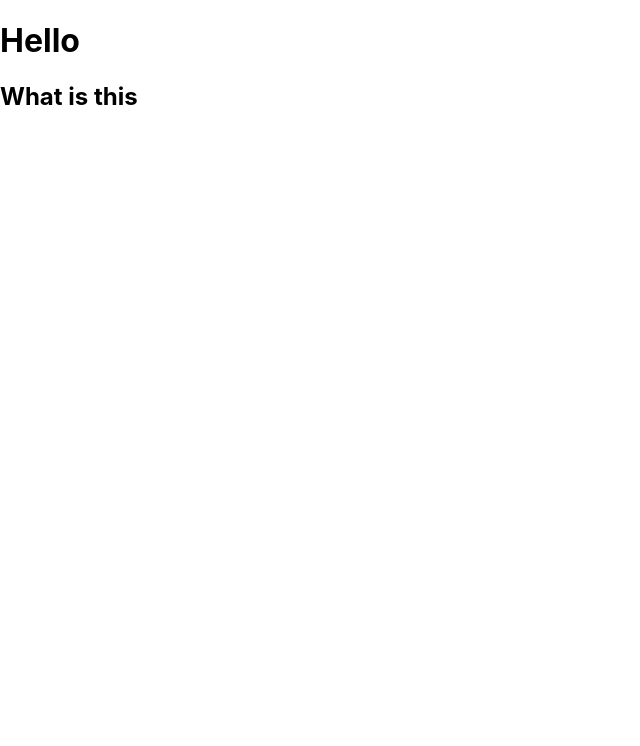
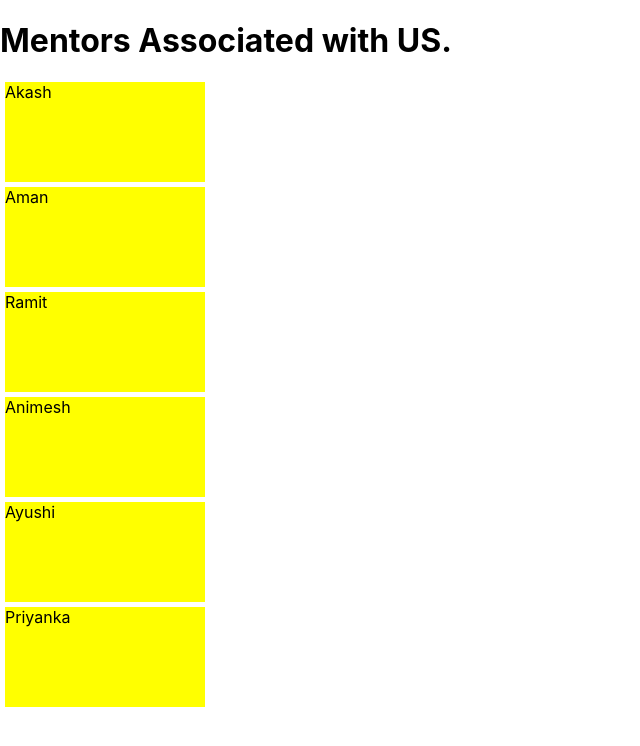
Before and after one commit to thakurutkarsh22/newton-react-fsd-july-2023, a React (Create React App) app: page /mentor in a window 1280 px wide. Shown: the top 746 px of the page, without its empty margins (0-640 px from the left). Built offline with nearby package versions, Linux system fonts and the light colour scheme.

Commit message:
React router intro

```diff
--- a/package.json
+++ b/package.json
@@ -9,6 +9,7 @@
     "@testing-library/user-event": "^13.5.0",
     "react": "^18.2.0",
     "react-dom": "^18.2.0",
+    "react-router-dom": "^6.22.3",
     "react-scripts": "5.0.1",
     "web-vitals": "^2.1.4"
   },
--- /dev/null
+++ b/src/12.ReactRouting/2.RouterApplicatoin/RouterApp.js
@@ -0,0 +1,25 @@
+import { Routes, Route } from "react-router-dom";
+import HomePage from "./pages/HomePage";
+import MentorPage from "./pages/MentorPage";
+
+function RouterApp() {
+  return (
+    <>
+      {/* <HomePage />
+      <MentorPage /> */}
+
+      {/* NAV BAR  */}
+      <nav></nav>
+
+      {/* REAL ROUTING LOGIC */}
+
+      {/* Registering of Routes */}
+      <Routes>
+        <Route path="/" element={<HomePage />}></Route>
+        <Route path="/mentor" element={<MentorPage />}></Route>
+      </Routes>
+    </>
+  );
+}
+
+export default RouterApp;
--- /dev/null
+++ b/src/12.ReactRouting/2.RouterApplicatoin/components/FAQ.js
@@ -0,0 +1,14 @@
+function FAQ() {
+  return (
+    <>
+      <h4>FAQ</h4>
+      <ol>
+        <li>How this website works? </li>
+        <li>What is your premium Feature?</li>
+        <li>Is your Subscription lifetime?</li>
+      </ol>
+    </>
+  );
+}
+
+export default FAQ;
--- /dev/null
+++ b/src/12.ReactRouting/2.RouterApplicatoin/components/WelcomeComponent.js
@@ -0,0 +1,5 @@
+function WelcomeComponent() {
+  return <h1 style={{ margin: "20px" }}>Welcom to My Rounter App</h1>;
+}
+
+export default WelcomeComponent;
--- /dev/null
+++ b/src/12.ReactRouting/2.RouterApplicatoin/pages/HomePage.js
@@ -0,0 +1,16 @@
+import FAQ from "../components/FAQ";
+import WelcomeComponent from "../components/WelcomeComponent";
+
+function HomePage() {
+  return (
+    <>
+      <WelcomeComponent />
+
+      <div style={{ margin: "10px" }}>Wecome to be part of 1 % elite</div>
+
+      <FAQ />
+    </>
+  );
+}
+
+export default HomePage;
--- /dev/null
+++ b/src/12.ReactRouting/2.RouterApplicatoin/pages/MentorPage.js
@@ -0,0 +1,35 @@
+import { useState } from "react";
+
+function MentorPage() {
+  const [mentorList] = useState([
+    "Akash",
+    "Aman",
+    "Ramit",
+    "Animesh",
+    "Ayushi",
+    "Priyanka",
+  ]);
+
+  return (
+    <>
+      <h1>Mentors Associated with US.</h1>
+
+      {mentorList.map((mentor) => {
+        return (
+          <div
+            style={{
+              width: "200px",
+              height: "100px",
+              background: "yellow",
+              margin: "5px",
+            }}
+          >
+            {mentor}
+          </div>
+        );
+      })}
+    </>
+  );
+}
+
+export default MentorPage;
--- a/src/index.js
+++ b/src/index.js
@@ -5,6 +5,8 @@ import App from "./App";
 import reportWebVitals from "./reportWebVitals";
 import HelloComponent from "./1.BasicReact/1.HelloComponent/HelloComponent";
 import HelloClassComponent from "./1.BasicReact/1.HelloComponent/HelloClassComponent";
+import RouterApp from "./12.ReactRouting/2.RouterApplicatoin/RouterApp";
+import { BrowserRouter } from "react-router-dom";
 
 // document keyword is my REAL DOM
 const root = ReactDOM.createRoot(document.getElementById("root"));
@@ -12,7 +14,13 @@ const root = ReactDOM.createRoot(document.getElementById("root"));
 //root is my  VIRTUAL DOM
 root.render(
   <React.StrictMode>
-    <App />
+    {/* ---------- NORMAL APP ------- */}
+    {/* <App /> */}
+    {/* ----------  ROUTER APP ------- */}
+
+    <BrowserRouter>
+      <RouterApp />
+    </BrowserRouter>
   </React.StrictMode>
 );
 
```
Also changed, not shown: src/12.ReactRouting/1.BehindTheScenes.js (added, +11 -0 lines), 1 other file (tests, documents, lock files or other folders).
